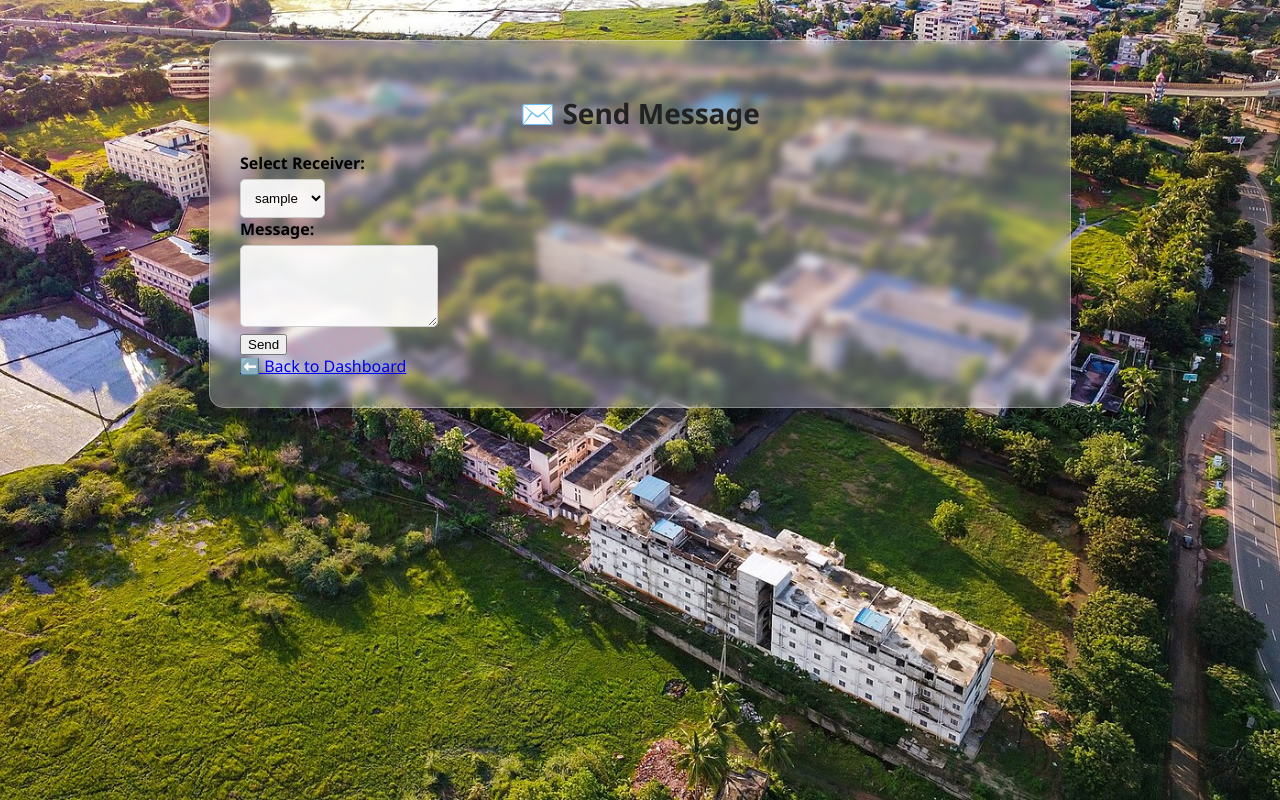
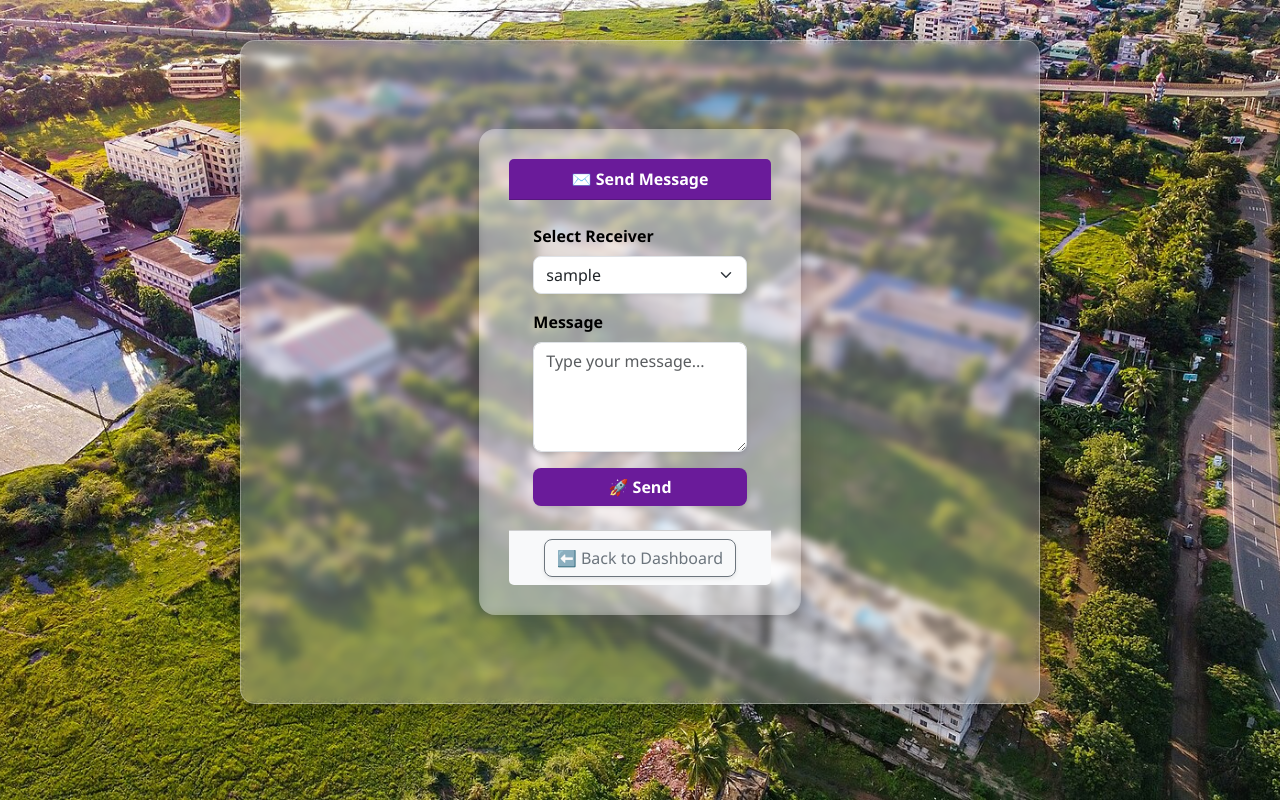
Before and after one commit to harasha12/student-management-portal, a Flask app: template templates/send_message.html in a window 1280 px wide. Run offline with Flask 3, Linux system fonts and the light colour scheme; the template is opened without the code that fills it: most values are stand-ins (such as "Sample title", 1, 10 or a date in 2020).

Commit message:
Update send_message.html

```diff
--- a/templates/send_message.html
+++ b/templates/send_message.html
@@ -1,32 +1,66 @@
 <!DOCTYPE html>
-<html>
+<html lang="en">
 <head>
+    <meta charset="UTF-8">
+    <meta name="viewport" content="width=device-width, initial-scale=1">
     <title>Send Message</title>
-    <meta name="viewport" content="width=device-width, initial-scale=1">
+
+    <!-- Bootstrap -->
+    <link href="https://cdn.jsdelivr.net/npm/bootstrap@5.3.3/dist/css/bootstrap.min.css" rel="stylesheet">
 
     <link rel="stylesheet" href="{{ url_for('static', filename='style.css') }}">
 </head>
-<body>
-<div class="container">
-    <h2 class="text-center">✉️ Send Message</h2>
+<body class="bg-light">
+
+<div class="container py-5">
+    <div class="row justify-content-center">
+        <div class="col-md-6">
+
+            <div class="card shadow-lg border-0 rounded-4">
+                <div class="card-header text-center text-white fw-bold" style="background-color: #6A1B9A;">
+                    ✉️ Send Message
+                </div>
+                <div class="card-body p-4">
                     <form method="POST">
+                        <!-- Receiver -->
                         <div class="mb-3">
-            <label for="receiver" class="form-label">Select Receiver:</label>
-            <select name="receiver" class="form-control" required>
+                            <label for="receiver" class="form-label fw-semibold">Select Receiver</label>
+                            <select name="receiver" id="receiver" class="form-select rounded-3 shadow-sm" required>
                                 {% for user in users %}
                                     <option value="{{ user['username'] }}">{{ user['username'] }}</option>
                                 {% endfor %}
                             </select>
                         </div>
+
+                        <!-- Message -->
                         <div class="mb-3">
-            <label for="message" class="form-label">Message:</label>
-            <textarea name="message" class="form-control" rows="4" required></textarea>
+                            <label for="message" class="form-label fw-semibold">Message</label>
+                            <textarea name="message" id="message" class="form-control rounded-3 shadow-sm" rows="4" placeholder="Type your message..." required></textarea>
                         </div>
-        <button type="submit" class="btn btn-primary w-100">Send</button>
+
+                        {% if error %}
+                            <div class="alert alert-danger text-center py-2">{{ error }}</div>
+                        {% endif %}
+
+                        <button type="submit" class="btn w-100 text-white fw-bold rounded-3 shadow-sm" style="background-color:#6A1B9A;">
+                            🚀 Send
+                        </button>
                     </form>
-    <div class="mt-3 text-center">
-        <a href="{{ url_for('teacher_dashboard') }}" class="btn btn-secondary">⬅️ Back to Dashboard</a>
+                </div>
+                <div class="card-footer text-center bg-light">
+                    <a href="{{ url_for('teacher_dashboard') if session.get('role') == 'teacher' else url_for('student_dashboard') }}"
+                       class="btn btn-outline-secondary rounded-3 shadow-sm">
+                        ⬅️ Back to Dashboard
+                    </a>
                 </div>
             </div>
+
+        </div>
+    </div>
+</div>
+
+<!-- Bootstrap JS -->
+<script src="https://cdn.jsdelivr.net/npm/bootstrap@5.3.3/dist/js/bootstrap.bundle.min.js"></script>
+
 </body>
 </html>
```
Lines whose indentation alone changed are shown as unchanged.
